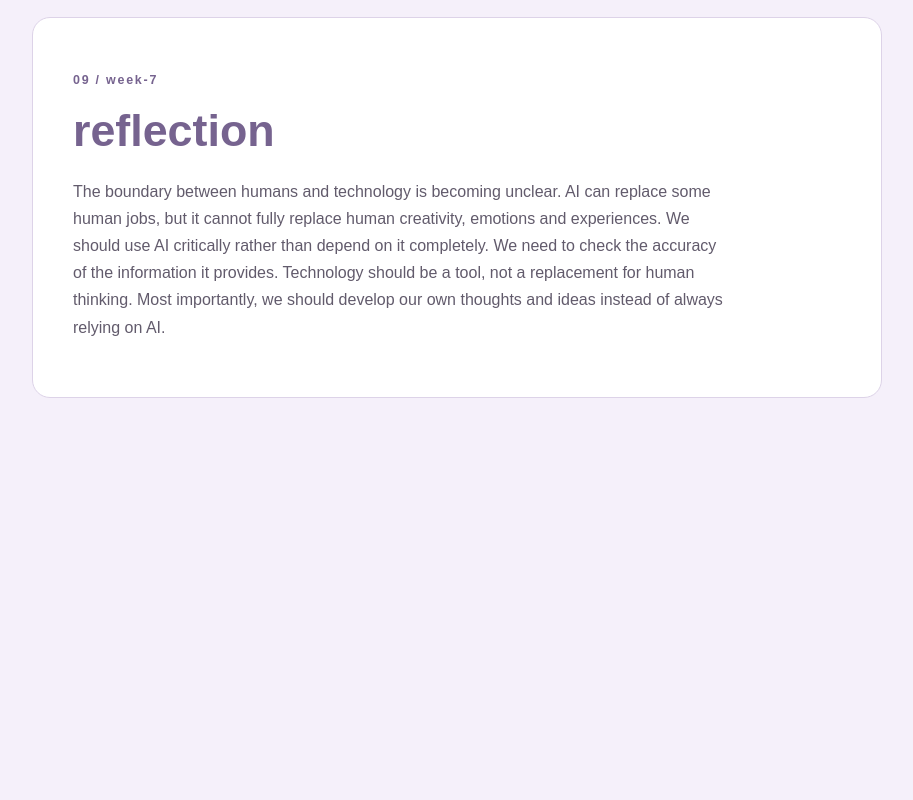
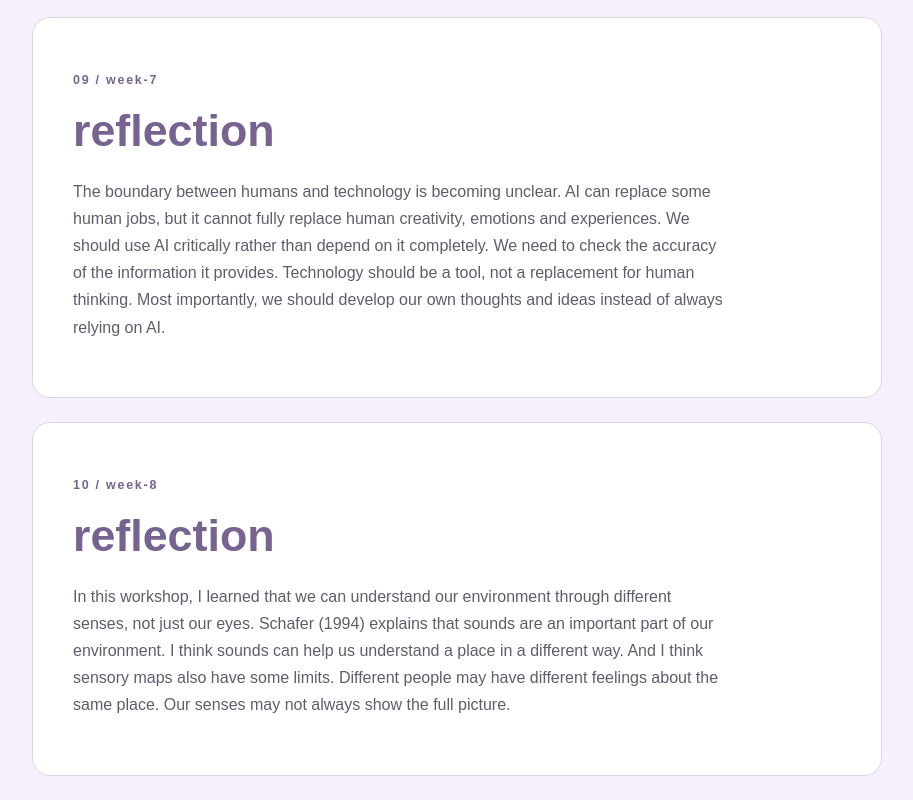
Before and after one commit to lin04819/example, a plain HTML site: page index.html in a window 1280 px wide. Shown: the part 6533-7333 px from the top of the page, without its empty margins (183-1096 px from the left). Before the commit the page ends 6955 px from the top, so only its background shows below. Drawn offline with Linux system fonts and the light colour scheme.

```diff
--- a/index.html
+++ b/index.html
@@ -144,6 +144,16 @@ Another interesting observation is that we rarely see people sharing content abo
        The boundary between humans and technology is becoming unclear. AI can replace some human jobs, but it cannot fully replace human creativity, emotions and experiences. We should use AI critically rather than depend on it completely. We need to check the accuracy of the information it provides. Technology should be a tool, not a replacement for human thinking. Most importantly, we should develop our own thoughts and ideas instead of always relying on AI.
        </p>
      </section>
+     <section class="content-section">
+      <p class="section-label">10 / week-8 </p>
+      <h2> reflection </h2>
+
+
+      <p>
+      In this workshop, I learned that we can understand our environment through different senses, not just our eyes. Schafer (1994) explains that sounds are an important part of our environment. I think sounds can help us understand a place in a different way. And I think sensory maps also have some limits. Different people may have different feelings about the same place. Our senses may not always show the full picture.
+       </p>
+     </section>
+
   </main>
 </body>
 </html>
```
